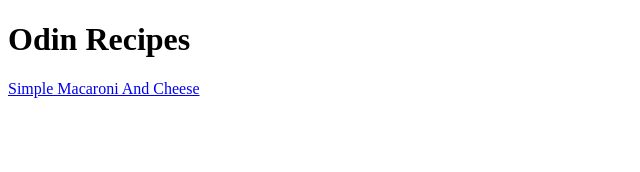
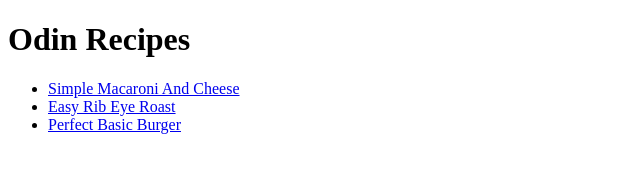
Before and after one commit to noerahh/odin-recipes, a plain HTML site: page index.html in a window 1280 px wide. Shown: the whole page, without its empty margins (0-640 px from the left). Drawn offline with Linux system fonts and the light colour scheme.

Commit message:
Edit README.md index.html recipes/mac.html

```diff
--- a/index.html
+++ b/index.html
@@ -3,10 +3,14 @@
 <head>
     <meta charset="UTF-8">
     <meta name="viewport" content="width=device-width, initial-scale=1.0">
-    <title>Document</title>
+    <title>Recipe Page</title>
 </head>
 <body>
     <h1>Odin Recipes</h1>
-    <a href="recipes/mac.html">Simple Macaroni And Cheese</a>
+    <ul>
+    <li> <a href="recipes/mac.html">Simple Macaroni And Cheese</a> </li>
+    <li> <a href="recipes/roast.html">Easy Rib Eye Roast</a> </li>
+    <li> <a href="recipes/burger.html">Perfect Basic Burger</a> </li>
+    </ul>
 </body>
 </html>
```
Also changed, not shown: recipes/mac.html (+1 -1 lines), images/burger.jpg (added), images/mac.jpg (renamed from images/mac.jpeg), images/roast.jpg (added), 1 other file.
